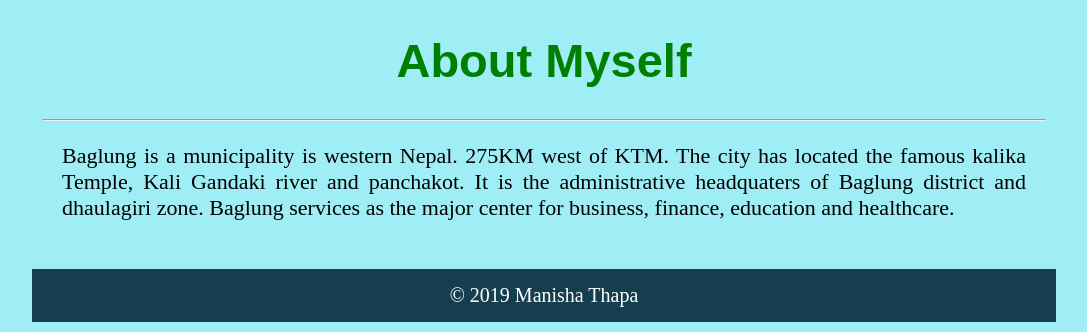
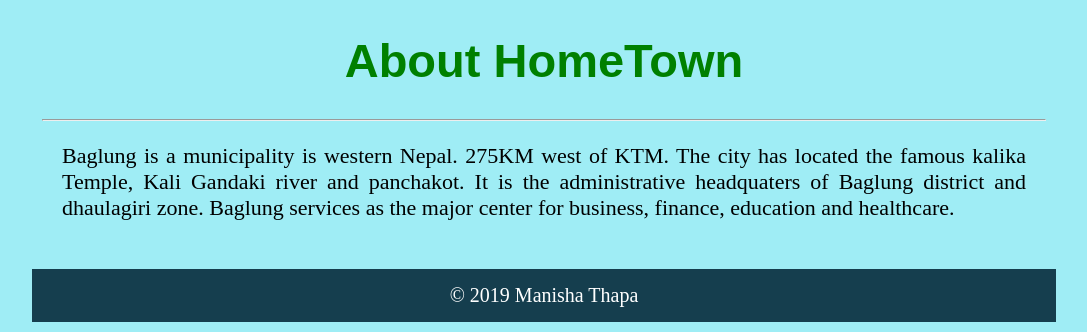
Before and after one commit to manishathapa01/manishathapa.github.io, a plain HTML site: page index.html in a window 1280 px wide. Shown: the part 489-821 px from the top of the page, without its empty margins (96-1183 px from the left). Drawn offline with Linux system fonts and the light colour scheme.

Commit message:
Update index.html

```diff
--- a/index.html
+++ b/index.html
@@ -24,7 +24,7 @@
 </header>
 <div class="headertitle">
 <h1 style="color:green; font-family:'Voltaire', sans-serif; margin-top: 20px; font-size: 47px;
-   text-align: center;">About Myself</h1><hr>
+   text-align: center;">About HomeTown</h1><hr>
 
 <p style="font-size: 22px; font-family: serif; padding-right: 20px; padding-left: 20px; text-align: justify;">
   Baglung is a municipality is western Nepal. 275KM west of KTM. The city has located the famous kalika Temple,
```
